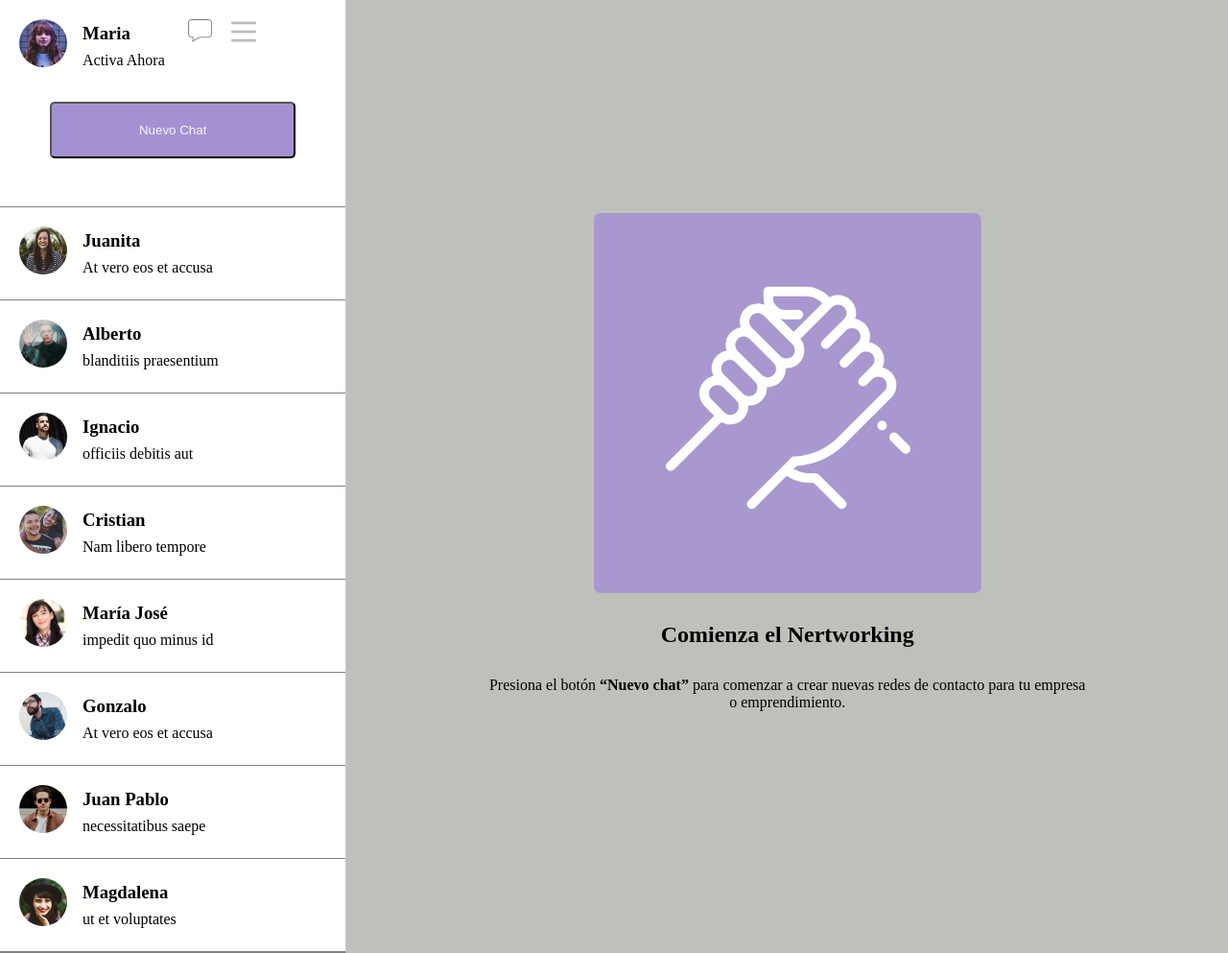
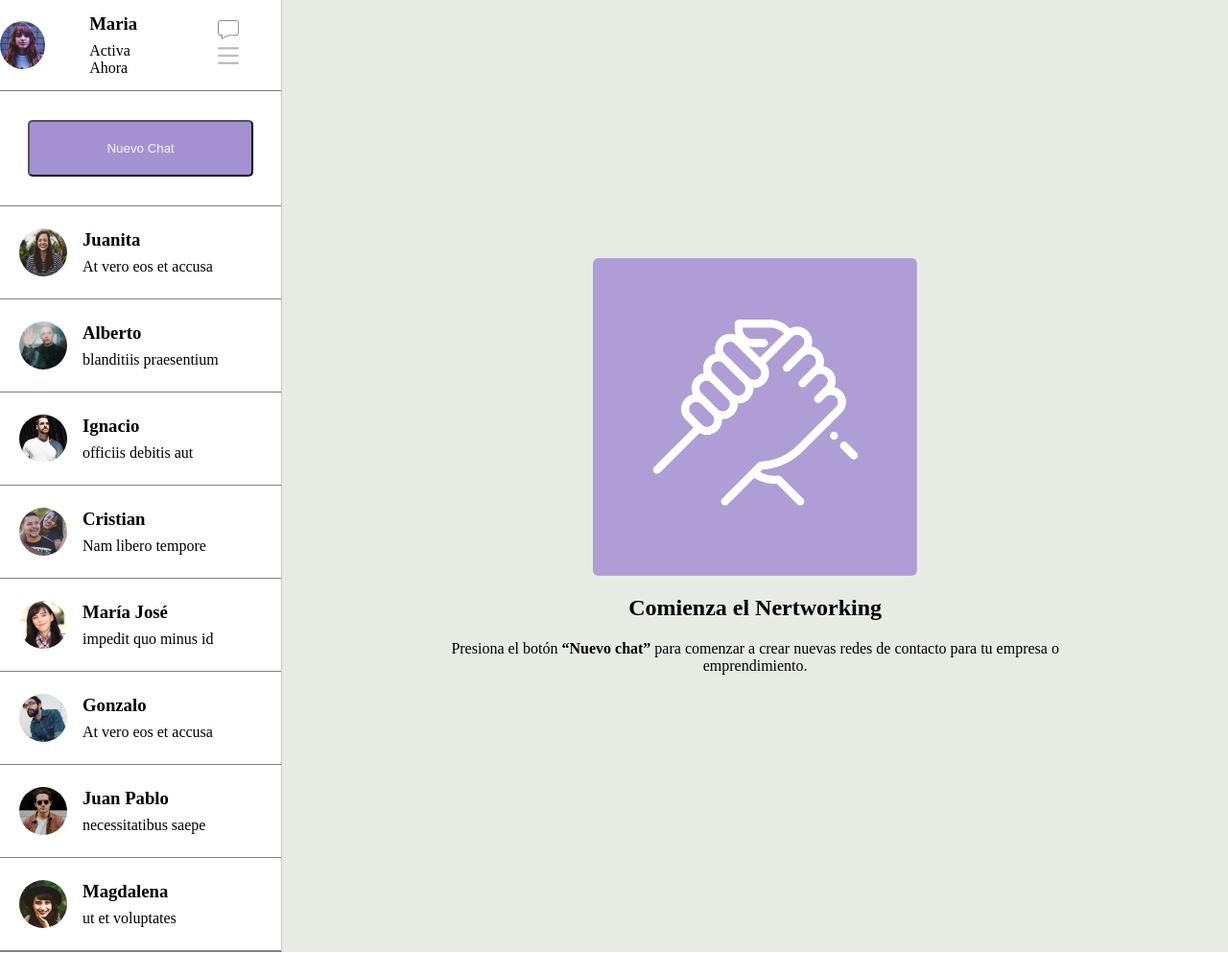
Before and after one commit to Dreamsroses/so-mensajeria, a plain HTML site: page index.html in a window 1280 px wide. Shown: the whole page at 96% size. Drawn offline with Linux system fonts and the light colour scheme.

Commit message:
mejora de principal card css

```diff
--- a/assets/css/style.css
+++ b/assets/css/style.css
@@ -1,6 +1,7 @@
 * {
     margin: 0;
     padding: 0;
+    box-sizing: border-box;
 }
 
 main {
@@ -11,6 +12,22 @@ main {
 .main_profile {
     display: flex;
     flex-direction: row;
+    align-items: center;
+}
+
+.main_profile_first{
+    display: flex;
+    /* flex-direction: row; */
+    align-items: center;
+    border-bottom: 1px solid gray;
+    padding: 10px 0;
+    justify-content: center;
+    gap: 30px;
+}
+
+.container_principal{
+    padding: 0;
+    border-bottom: 1px solid gray;
 }
 
 .main_button {
@@ -39,7 +56,8 @@ main {
 .profile_top {
     border-bottom: 1px solid gray;
     border-right: 1px solid rgb(202, 202, 202);
-    width: 50%;
+    width: 38%;
+    overflow-y: scroll;
 }
 
 
@@ -62,24 +80,19 @@ main {
     padding: 4px 0;
 }
 
-/* .icon {
-    display: flex;
-    align-items: center;
-} */
 
 .conversation_icon,
 .menu_icon {
-    width: 2vw;
+    width: 3vw;
     padding: 0 0.5em;
 }
-
 
 /* second space */
 
 .principal_chat {
     display: flex;
     align-items: center;
-    background-color: #BEC1BB;
+    background-color: #E8EBE4;
 }
 
 .containt_chat {
@@ -97,13 +110,13 @@ main {
 }
 
 .principal_chat h2 {
-    padding: 30px 0 0 0;
+    padding: 20px 0 0 0;
 }
 .principal_chat p {
-    padding: 30px 0;
+    padding: 20px 0;
 }
 
 
 .hand {
-    width: 45%;
+    width: 35%;
 }
--- a/index.html
+++ b/index.html
@@ -6,16 +6,23 @@
     <meta name="viewport" content="width=device-width, initial-scale=1.0">
     <title>Contact Me</title>
 
+<!-- Google Font -->
+    <link rel="preconnect" href="https://fonts.googleapis.com">
+    <link rel="preconnect" href="https://fonts.gstatic.com" crossorigin>
+    <link
+        href="https://fonts.googleapis.com/css2?family=Open+Sans:wght@300;400;500&family=Roboto:wght@300;400;500&display=swap"
+        rel="stylesheet">
+
+    <!-- Estilo propio -->
     <link rel="stylesheet" href="./assets/css/style.css">
 </head>
 
 <body>
-
     <main>
         <!-- profile principal -->
         <aside class="profile_top">
-            <div class="container">
-                <div class="main_profile">
+            <div class="container_principal">
+                <div class="main_profile_first">
                     <img class="profile_icon" src="./assets/img/maria.jpg" alt="">
                     <div class="text_main">
                         <h3>Maria</h3>
@@ -127,7 +134,6 @@
                 </div>
             </div>
 
-
             <!-- profile 9 -->
             <div class="container">
                 <div class="main_profile">
@@ -143,10 +149,10 @@
 
         <section class="principal_chat">
             <div class="containt_chat">
-            <img class="hand" src="./assets/img/hand.png" alt="">
-            <h2>Comienza el Nertworking</h2>
-            <p>Presiona el botón <b>“Nuevo chat”</b> para comenzar a crear nuevas
-                redes de contacto para tu empresa o emprendimiento.</p>
+                <img class="hand" src="./assets/img/hand.png" alt="">
+                <h2>Comienza el Nertworking</h2>
+                <p>Presiona el botón <b>“Nuevo chat”</b> para comenzar a crear nuevas
+                    redes de contacto para tu empresa o emprendimiento.</p>
             </div>
         </section>
 
```
Also changed, not shown: 1 other file.
